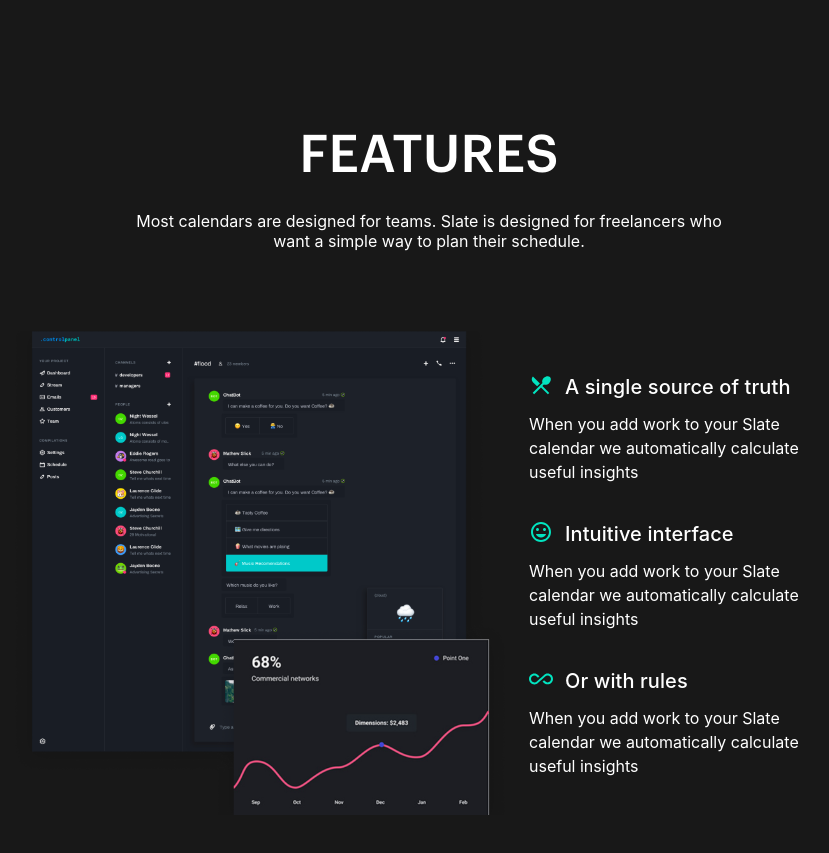
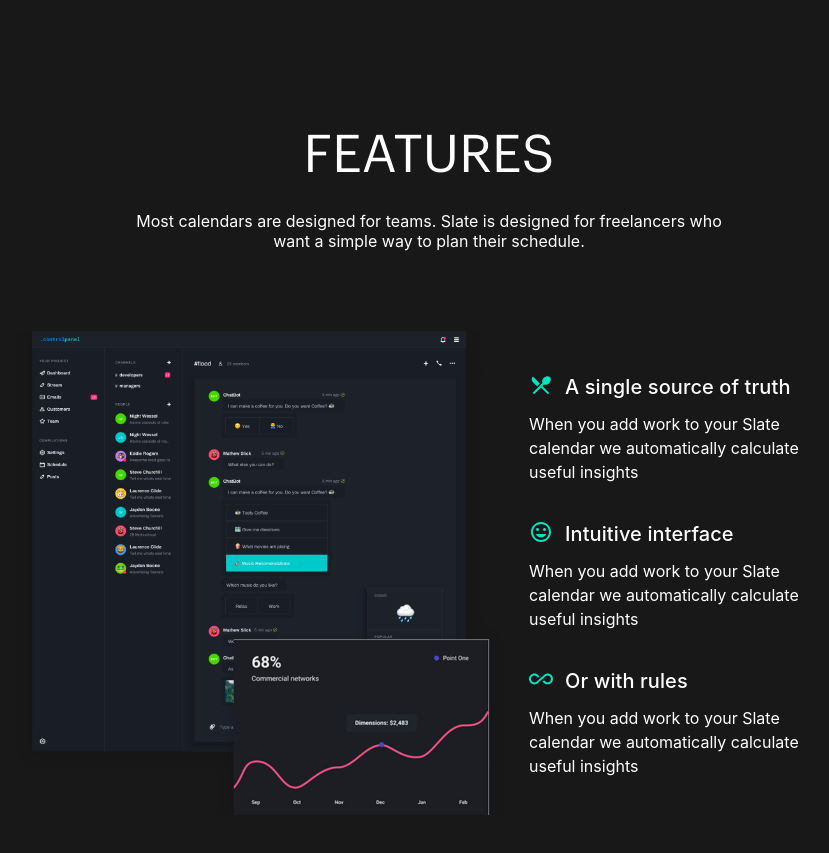
Before and after one commit to TheDa21crj/Landing-Page, a React (Create React App) app: page / in a window 1280 px wide. Shown: the part 1420-2273 px from the top of the page, without its empty margins (211-1040 px from the left). Built offline with nearby package versions, Linux system fonts and the light colour scheme; the HTML template or start-up script is replaced by a standard one.

Commit message:
GraphikRegular

```diff
--- a/src/Components/Css/Features.css
+++ b/src/Components/Css/Features.css
@@ -9,7 +9,7 @@
 }
 
 .featuresmDiv h1 {
-    font-family: GraphikMedium;
+    font-family: GraphikRegular;
     text-transform: uppercase;
     text-align: center;
     font-size: 52px;
```
